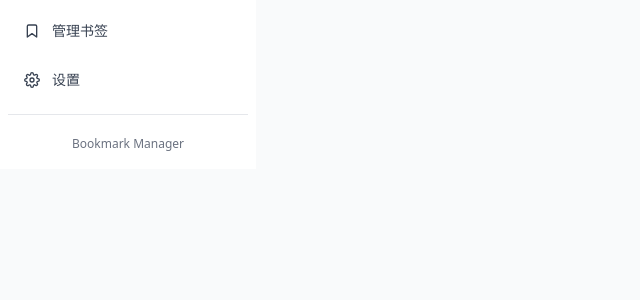
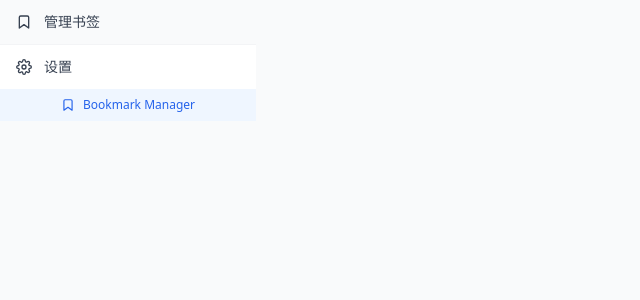
Before and after one commit to sumingcheng/bookmark-flow, a React (Vite) app: page /#/popup in a window 1280 px wide. Shown: the top 300 px of the page, without its empty margins (0-640 px from the left). Built offline with nearby package versions, Linux system fonts and the light colour scheme.

Commit message:
优化样式

```diff
--- a/src/router/index.tsx
+++ b/src/router/index.tsx
@@ -9,7 +9,7 @@ export const routes: RouteObject[] = [
     element: <PopupMenu />
   },
   {
-    path: '/manager',
+    path: '/home',
     element: <Home />
   },
   {
--- a/src/view/PopupMenu/index.tsx
+++ b/src/view/PopupMenu/index.tsx
@@ -1,6 +1,5 @@
-import { Root, List, Item, Trigger } from '@radix-ui/react-navigation-menu'
+import { Item, List, Root, Trigger } from '@radix-ui/react-navigation-menu'
 import { FiBookmark, FiSettings } from 'react-icons/fi'
-import styles from './popup.module.scss'
 
 export function PopupMenu() {
   const openPage = (path: string) => {
@@ -13,14 +12,14 @@ export function PopupMenu() {
   }
 
   return (
-    <Root className={styles.root}>
-      <List className={styles.list}>
+    <Root className="w-64 bg-white font-sans overflow-hidden animate-in fade-in duration-200">
+      <List className="flex flex-col">
         <Item>
           <Trigger
-            onClick={() => openPage('/manager')}
-            className={styles.trigger}
+            onClick={() => openPage('/home')}
+            className="w-full flex items-center px-4 py-3 text-sm text-gray-700 transition-colors hover:bg-gray-50 border-b border-gray-100"
           >
-            <FiBookmark className={styles.icon} />
+            <FiBookmark className="w-4 h-4 mr-3" />
             <span>管理书签</span>
           </Trigger>
         </Item>
@@ -28,18 +27,17 @@ export function PopupMenu() {
         <Item>
           <Trigger
             onClick={() => openPage('/settings')}
-            className={styles.trigger}
+            className="w-full flex items-center px-4 py-3 text-sm text-gray-700 transition-colors hover:bg-gray-50"
           >
-            <FiSettings className={styles.icon} />
+            <FiSettings className="w-4 h-4 mr-3" />
             <span>设置</span>
           </Trigger>
         </Item>
       </List>
 
-      <div className={styles.footer}>
-        <div className={styles.brand}>
-          Bookmark Manager
-        </div>
+      <div className="py-2 px-4 bg-blue-50 flex items-center justify-center gap-2 text-xs text-blue-600">
+        <FiBookmark className="w-3.5 h-3.5" />
+        <span>Bookmark Manager</span>
       </div>
     </Root>
   )
```
